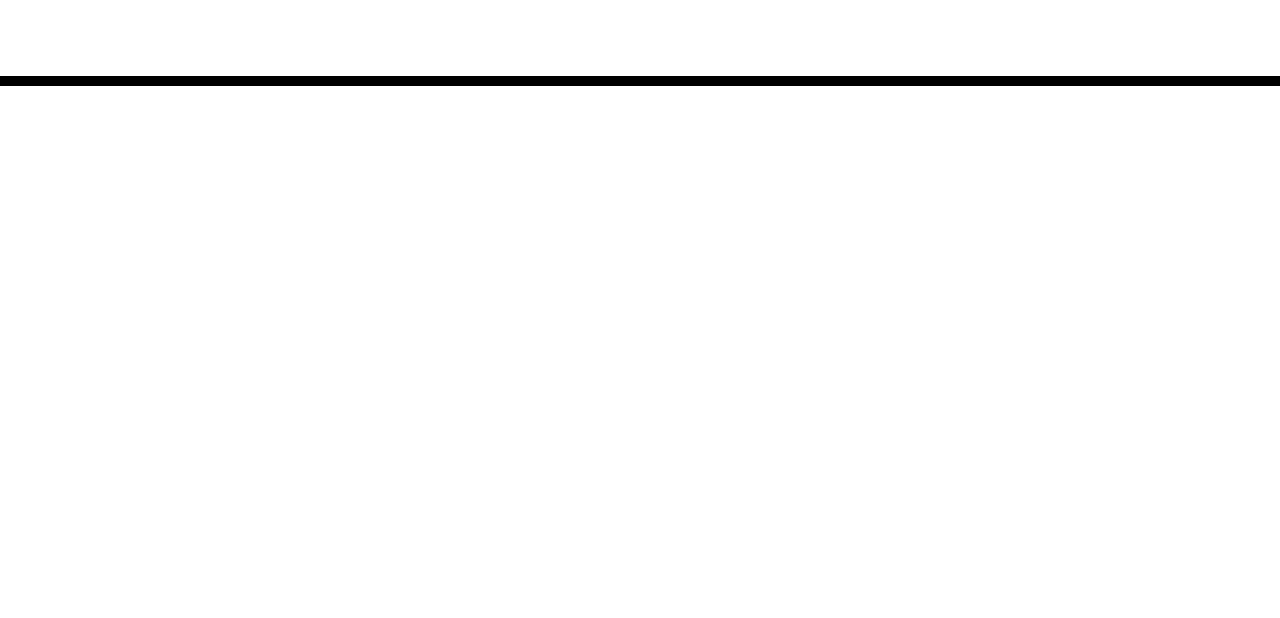
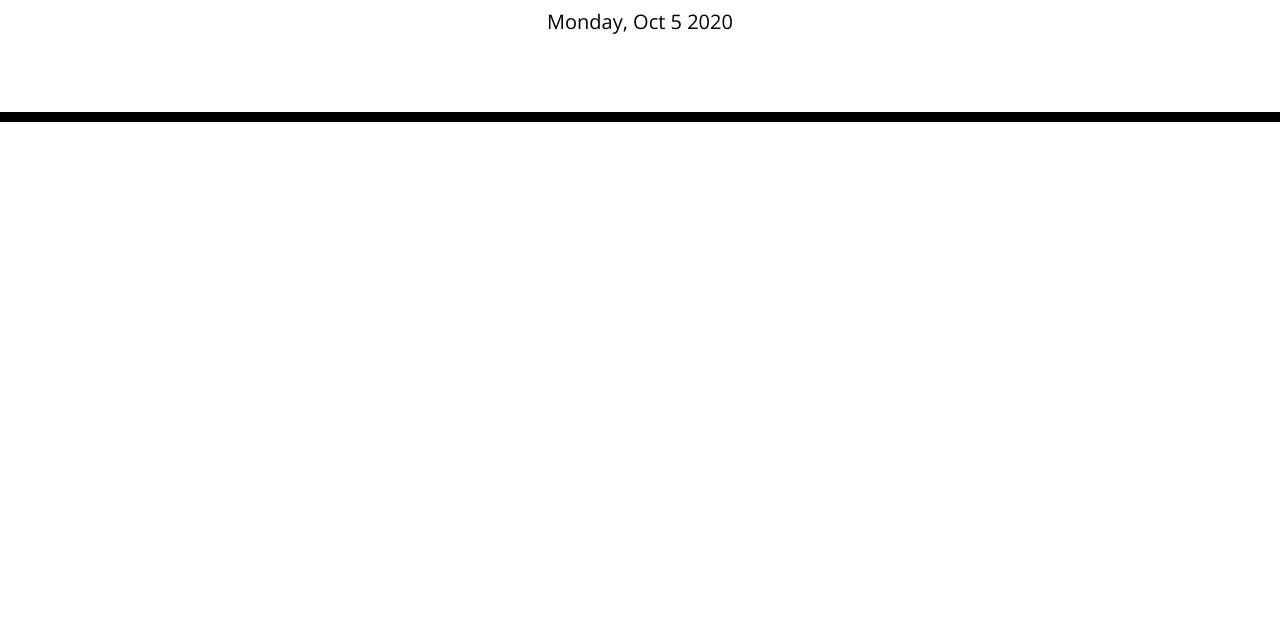
Before and after one commit to ctrahan94/homework05_day_planner, a plain HTML site: page index.html in a window 1280 px wide. Shown: the part 182-800 px from the top of the page. Drawn offline with nearby package versions, Linux system fonts and the light colour scheme.

Commit message:
Added the current date to the webpage

```diff
--- a/index.html
+++ b/index.html
@@ -33,6 +33,7 @@
     </div>
 
     <script src="https://code.jquery.com/jquery-3.4.1.min.js"></script>
+    <script src="https://unpkg.com/dayjs@1.8.21/dayjs.min.js"></script>
     <script src="https://cdnjs.cloudflare.com/ajax/libs/moment.js/2.24.0/moment.min.js"></script>
     <script src="script.js" type="text/javascript"></script>
   </body>
--- a/script.js
+++ b/script.js
@@ -15,3 +15,7 @@ var displayedHours = [
   "5pm",
   "6pm",
 ];
+
+//Displays the current date and time
+var currentDay = dayjs().format("dddd, MMM D YYYY");
+$("#currentDay").append(currentDay);
```
